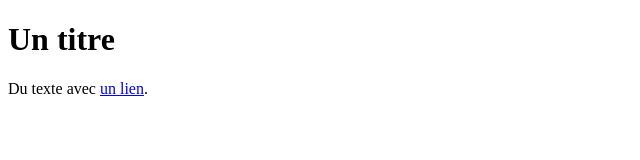
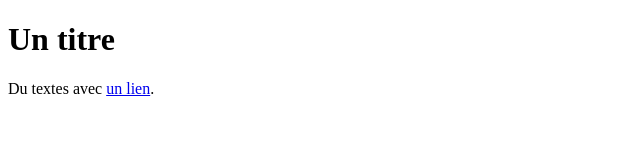
Before and after one commit to lclement69/JavaScript, a plain HTML site: page Openclassrooms/Pages-interactives/Chapitre-1/html/enfant.html in a window 1280 px wide. Shown: the full height of the page, 0-640 px from the left. Drawn offline with Linux system fonts and the light colour scheme.

Commit message:
modification textes

```diff
--- a/Openclassrooms/Pages-interactives/Chapitre-1/html/enfant.html
+++ b/Openclassrooms/Pages-interactives/Chapitre-1/html/enfant.html
@@ -8,7 +8,7 @@
 
 <body>
     <h1>Un titre</h1>
-    <div>Du texte avec <a href="#">un lien</a>.</div>
+    <div>Du textes avec <a href="#">un lien</a>.</div>
 
     <script src="../js/enfant.js"></script>
 </body>
```
